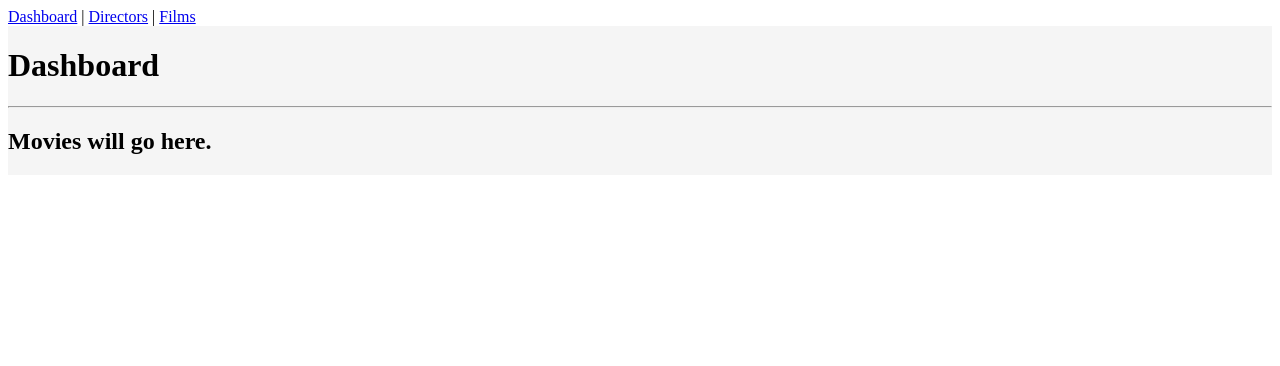
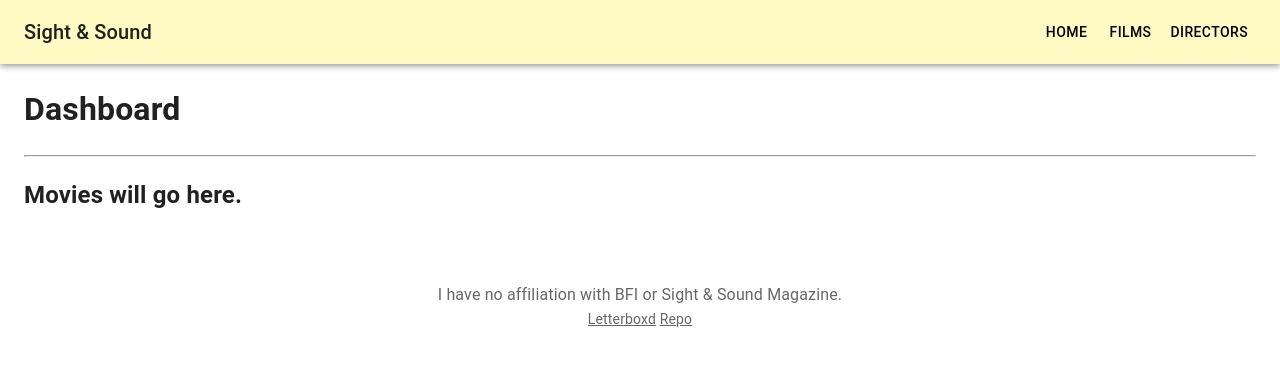
Before and after one commit to rh-jayson/s-and-s, a React (Create React App) app: page / in a window 1280 px wide. Shown: the top 366 px of the page. Built offline with nearby package versions, Linux system fonts and the light colour scheme.

Commit message:
Changing up layout stuff

```diff
--- a/package.json
+++ b/package.json
@@ -3,6 +3,9 @@
   "version": "0.1.0",
   "private": true,
   "dependencies": {
+    "@emotion/react": "^11.10.5",
+    "@emotion/styled": "^11.10.5",
+    "@mui/material": "^5.10.16",
     "@testing-library/jest-dom": "^5.16.5",
     "@testing-library/react": "^13.4.0",
     "@testing-library/user-event": "^13.5.0",
--- a/src/components/directors.tsx
+++ b/src/components/directors.tsx
@@ -25,9 +25,9 @@
       {error && <h3>{error}</h3>}
       {directors.length > 0 && (
         <ul>
-          {directors.map((director) => {
+          {directors.map((director: Director, index: number) => {
             return (
-              <li>
+              <li key={index}>
                 {director.given_name} {director.family_name}
               </li>
             );
--- a/src/components/films.tsx
+++ b/src/components/films.tsx
@@ -25,10 +25,10 @@
       {error && <h3>{error}</h3>}
       {films.length > 0 && (
         <ul>
-          {films.map((films) => {
+          {films.map((film: Film, index: number) => {
             return (
-              <li>
-                {films.title} ({films.release_year})
+              <li key={index}>
+                {film.title} ({film.release_year})
               </li>
             );
           })}
--- /dev/null
+++ b/src/components/layout/footer.tsx
@@ -0,0 +1,31 @@
+import { Box, Link, Typography } from "@mui/material";
+import { FC } from "react";
+
+function Links() {
+  return (
+    <Typography variant="body2" color="text.secondary" align="center">
+      <Link color="inherit" href="https://letterboxd.com/plus155/">
+        Letterboxd
+      </Link>{" "}
+      <Link color="inherit" href="https://github.com/rh-jayson/s-and-s">
+        Repo
+      </Link>
+    </Typography>
+  );
+}
+
+export const Footer: FC = () => {
+  return (
+    <Box sx={{ bgcolor: "background.paper", p: 6 }} component="footer">
+      <Typography
+        variant="subtitle1"
+        align="center"
+        color="text.secondary"
+        component="p"
+      >
+        I have no affiliation with BFI or Sight & Sound Magazine.
+      </Typography>
+      <Links />
+    </Box>
+  );
+};
--- a/src/components/layout/layout.tsx
+++ b/src/components/layout/layout.tsx
@@ -1,27 +1,21 @@
 import { FC } from "react";
-import styled from "styled-components";
+import { CssBaseline, ThemeProvider } from "@mui/material";
 import { Navbar } from "./navbar";
+import { Container } from "@mui/system";
+import { Footer } from "./footer";
+import { theme } from "./theme";
 
 interface Props {
   children: React.ReactNode;
 }
 
-const LayoutFlexbox = styled.div`
-  display: flex;
-  flex-direction: column;
-  height: 100%;
-  width: 100%;
-`;
-
-const ContentContainer = styled.div`
-  background-color: #f5f5f5;
-`;
-
 export const Layout: FC<Props> = ({ children }) => {
   return (
-    <LayoutFlexbox>
+    <ThemeProvider theme={theme}>
+      <CssBaseline />
       <Navbar />
-      <ContentContainer>{children}</ContentContainer>
-    </LayoutFlexbox>
+      <Container maxWidth="xl">{children}</Container>
+      <Footer />
+    </ThemeProvider>
   );
 };
--- a/src/components/layout/navbar.tsx
+++ b/src/components/layout/navbar.tsx
@@ -1,15 +1,42 @@
+import { AppBar, Box, Button, Toolbar, Typography } from "@mui/material";
 import { FC } from "react";
-import { Link } from "react-router-dom";
+import { useNavigate } from "react-router-dom";
 import { ROUTE } from "../../routes";
 
 export const Navbar: FC = () => {
+  const nav = useNavigate();
+
+  const handleNavigation = (route: string) => {
+    nav(route);
+  };
+
   return (
-    <div>
-      <Link to={ROUTE.DASHBOARD}>Dashboard</Link>
-      <span> | </span>
-      <Link to={ROUTE.DIRECTORS}>Directors</Link>
-      <span> | </span>
-      <Link to={ROUTE.FILMS}>Films</Link>
-    </div>
+    <AppBar component="nav" position="relative">
+      <Toolbar>
+        <Typography variant="h6" component="div" sx={{ flexGrow: 1 }}>
+          Sight & Sound
+        </Typography>
+        <Box>
+          <Button
+            onClick={() => handleNavigation(ROUTE.DASHBOARD)}
+            sx={{ color: "#000" }}
+          >
+            Home
+          </Button>
+          <Button
+            onClick={() => handleNavigation(ROUTE.FILMS)}
+            sx={{ color: "#000" }}
+          >
+            Films
+          </Button>
+          <Button
+            onClick={() => handleNavigation(ROUTE.DIRECTORS)}
+            sx={{ color: "#000" }}
+          >
+            Directors
+          </Button>
+        </Box>
+      </Toolbar>
+    </AppBar>
   );
 };
--- /dev/null
+++ b/src/components/layout/theme.tsx
@@ -0,0 +1,13 @@
+import { createTheme } from "@mui/material";
+import { yellow } from "@mui/material/colors";
+
+export const theme = createTheme({
+  palette: {
+    primary: {
+      main: yellow[100],
+    },
+    secondary: {
+      main: yellow[100],
+    },
+  },
+});
```
Also changed, not shown: 2 other files (tests, documents, lock files or other folders).
